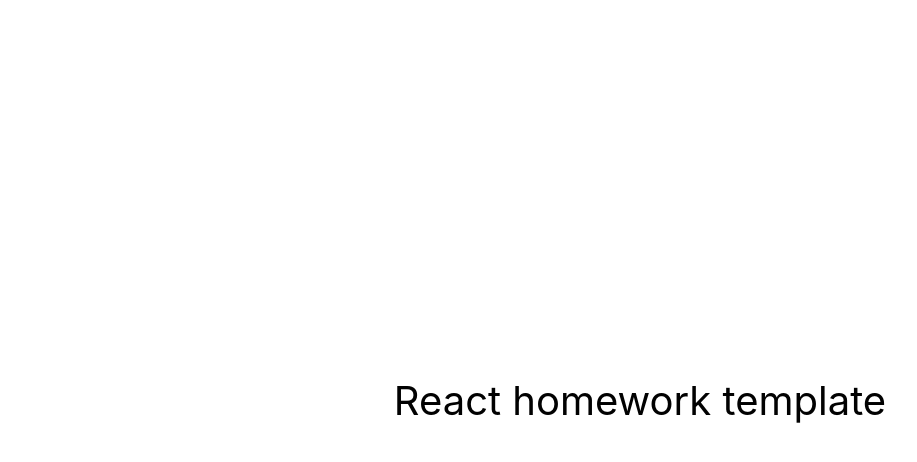
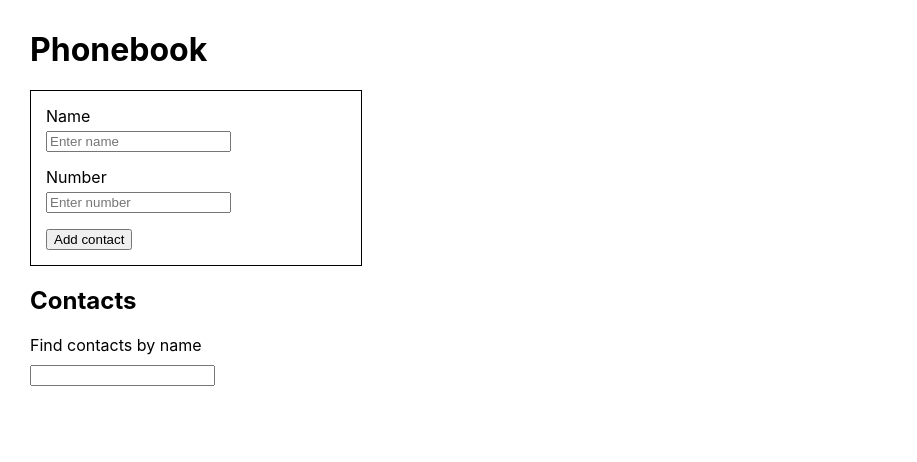
Before and after one commit to mrs-ktulhu/goit-react-hw-04-phonebook, a React (Create React App) app: page / in a window 1280 px wide. Shown: the top 462 px of the page, without its empty margins (0-917 px from the left). Built offline with nearby package versions, Linux system fonts and the light colour scheme.

Commit message:
add files from template

```diff
--- a/package.json
+++ b/package.json
@@ -2,14 +2,18 @@
   "name": "react-homework-template",
   "version": "0.1.0",
   "private": true,
-  "homepage": "https://goitacademy.github.io/react-homework-template/",
+  "homepage": "https://mrs-ktulhu.github.io/goit-react-hw-04-phonebook/",
   "dependencies": {
+    "@emotion/react": "^11.11.1",
+    "@emotion/styled": "^11.11.0",
     "@testing-library/jest-dom": "^5.16.3",
     "@testing-library/react": "^12.1.4",
     "@testing-library/user-event": "^13.5.0",
     "react": "^18.1.0",
     "react-dom": "^18.1.0",
+    "react-is": "16.8",
     "react-scripts": "5.0.1",
+    "styled-components": "^5.0.0",
     "web-vitals": "^2.1.3"
   },
   "scripts": {
--- a/src/components/App.jsx
+++ b/src/components/App.jsx
@@ -1,16 +1,68 @@
-export const App = () => {
-  return (
-    <div
-      style={{
-        height: '100vh',
-        display: 'flex',
-        justifyContent: 'center',
-        alignItems: 'center',
-        fontSize: 40,
-        color: '#010101'
-      }}
-    >
-      React homework template
-    </div>
-  );
-};
+import React, { Component } from 'react';
+import { nanoid } from 'nanoid';
+import styled from 'styled-components';
+import ContactForm from './ContactForm/ContactForm';
+import ContactList from './ContactList/ContactList';
+import Filter from './Filter/Filter';
+
+const Wrap = styled.div`
+  margin: 30px 0 0 30px;
+`;
+
+export default class App extends Component {
+  state = {
+    contacts: [],
+    filter: '',
+  };
+
+  changeFilter = e => {
+    this.setState({ filter: e.currentTarget.value });
+  };
+
+  handleAddContact = (text, number) => {
+    this.setState(prevState => ({
+      contacts: [{ id: nanoid(), text, number }, ...prevState.contacts],
+    }));
+  };
+
+  deleteContact = contactId => {
+    this.setState(prevState => ({
+      contacts: prevState.contacts.filter(contact => contact.id !== contactId),
+    }));
+  };
+
+  componentDidMount () {
+    const contacts = localStorage.getItem('contacts');
+    const parsedContacts = JSON.parse(contacts);
+    if(parsedContacts){
+      this.setState({contacts: parsedContacts});
+    }
+  }
+
+  componentDidUpdate(prevProps,prevState) {
+
+    if (this.state.contacts !== prevState.contacts){
+      console.log('Обновились конаткты');
+      localStorage.setItem('contacts', JSON.stringify(this.state.contacts))
+    }
+  }
+
+  render() {
+    const normalisedFilter = this.state.filter.toLowerCase();
+
+    const filterContacts = this.state.contacts.filter(contact =>
+      contact.text.toLowerCase().includes(normalisedFilter)
+    );
+
+    return (
+      <Wrap>
+        <h1>Phonebook</h1>
+        <ContactForm contacts={this.state.contacts} onSubmit={this.handleAddContact} />
+
+        <h2>Contacts</h2>
+        <Filter filter={this.state.filter} changeFilter={this.changeFilter} />
+        <ContactList contacts={filterContacts} onDeleteContact={this.deleteContact} />
+      </Wrap>
+    );
+  }
+}
--- /dev/null
+++ b/src/components/ContactForm/ContactForm.jsx
@@ -0,0 +1,68 @@
+import React, { Component } from 'react';
+import { nanoid } from 'nanoid';
+import { Container, FormInput, SubmitButton } from './ContactForm.styled';
+
+export default class ContactForm extends Component {
+  state = {
+    name: '',
+    number: '',
+  };
+
+  handleChange = e => {
+    this.setState({ [e.currentTarget.name]: e.currentTarget.value });
+  };
+
+
+handleSubmit = e => {
+  e.preventDefault();
+
+  const { name, number } = this.state;
+
+  if (this.props.contacts.some(contact => contact.text === name)) {
+    alert(`${name} is already in contacts.`);
+    this.setState({ name: '' });
+  } else {
+    this.props.onSubmit(name, number);
+    this.setState({ name: '', number: '' });
+  }
+};
+
+
+  render() {
+    return (
+      <Container>
+        <form onSubmit={this.handleSubmit}>
+          <FormInput>
+            Name
+            <br />
+            <input
+              type="text"
+              placeholder="Enter name"
+              name="name"
+              id={nanoid()}
+              value={this.state.name}
+              onChange={this.handleChange}
+              required
+            />
+          </FormInput>
+          <br />
+          <FormInput>
+            Number
+            <br />
+            <input
+              type="tel"
+              placeholder="Enter number"
+              name="number"
+              id={nanoid()}
+              value={this.state.number}
+              onChange={this.handleChange}
+              required
+            />
+          </FormInput>
+          <br />
+          <SubmitButton type="submit">Add contact</SubmitButton>
+        </form>
+      </Container>
+    );
+  }
+}
--- /dev/null
+++ b/src/components/ContactForm/ContactForm.styled.jsx
@@ -0,0 +1,19 @@
+import styled from '@emotion/styled'
+
+export const Container = styled.div`
+  display: inline-flex;
+  border: solid 1px black;
+  padding: 15px;
+  width: 300px;
+`;
+
+export const FormInput = styled.label`
+  display: contents;
+  input {
+    margin: 5px 0 15px 0;
+  }
+`;
+
+export const SubmitButton = styled.button`
+  cursor: pointer;
+`;
--- /dev/null
+++ b/src/components/ContactList/ContactList.jsx
@@ -0,0 +1,14 @@
+import React from 'react';
+import { ContactListItem } from './ContactListItem';
+import { ContactsList } from './ContactList.styled';
+
+const ContactList = ({ contacts, onDeleteContact }) => (
+
+  <ContactsList>
+    {contacts.map(({ id, text, number }) => (
+      <ContactListItem key={id} id={id} text={text} number={number} onDeleteContact={onDeleteContact} />
+    ))}
+  </ContactsList>
+);
+
+export default ContactList;
--- /dev/null
+++ b/src/components/ContactList/ContactList.styled.jsx
@@ -0,0 +1,12 @@
+import styled from '@emotion/styled'
+
+export const ContactsList = styled.ul`
+margin-top: 20px;
+li {
+  margin-bottom: 10px;
+}
+`
+export const DeleteButton = styled.button`
+  cursor: pointer;
+  margin-left: 5px;
+`
--- /dev/null
+++ b/src/components/ContactList/ContactListItem.jsx
@@ -0,0 +1,12 @@
+import React from 'react';
+import { DeleteButton } from './ContactList.styled';
+
+export const ContactListItem = ({ id, text, number, onDeleteContact }) => (
+  <li>
+    <span>{text}</span>:&nbsp;
+    <span>{number}</span>&nbsp;
+    <DeleteButton type="button" onClick={() => onDeleteContact(id)}>
+      Delete
+    </DeleteButton>
+  </li>
+);
--- /dev/null
+++ b/src/components/Filter/Filter.jsx
@@ -0,0 +1,11 @@
+import React from 'react';
+import { FilterWrap } from './Filter.styled';
+
+const Filter = ({ filter, changeFilter }) => (
+  <FilterWrap>
+    Find contacts by name
+    <input type="text" value={filter} onChange={changeFilter} size="20" />
+  </FilterWrap>
+);
+
+export default Filter;
--- /dev/null
+++ b/src/components/Filter/Filter.styled.jsx
@@ -0,0 +1,10 @@
+import styled from '@emotion/styled'
+
+export const FilterWrap = styled.label`
+display: flex;
+flex-direction: column;
+align-items: flex-start;
+input {
+  margin-top: 10px;
+}
+`
--- a/src/index.js
+++ b/src/index.js
@@ -1,6 +1,6 @@
 import React from 'react';
 import ReactDOM from 'react-dom/client';
-import { App } from 'components/App';
+import App from 'components/App';
 import './index.css';
 
 ReactDOM.createRoot(document.getElementById('root')).render(
```
Also changed, not shown: .prettierrc.json, 2 other files (tests, documents, lock files or other folders).
